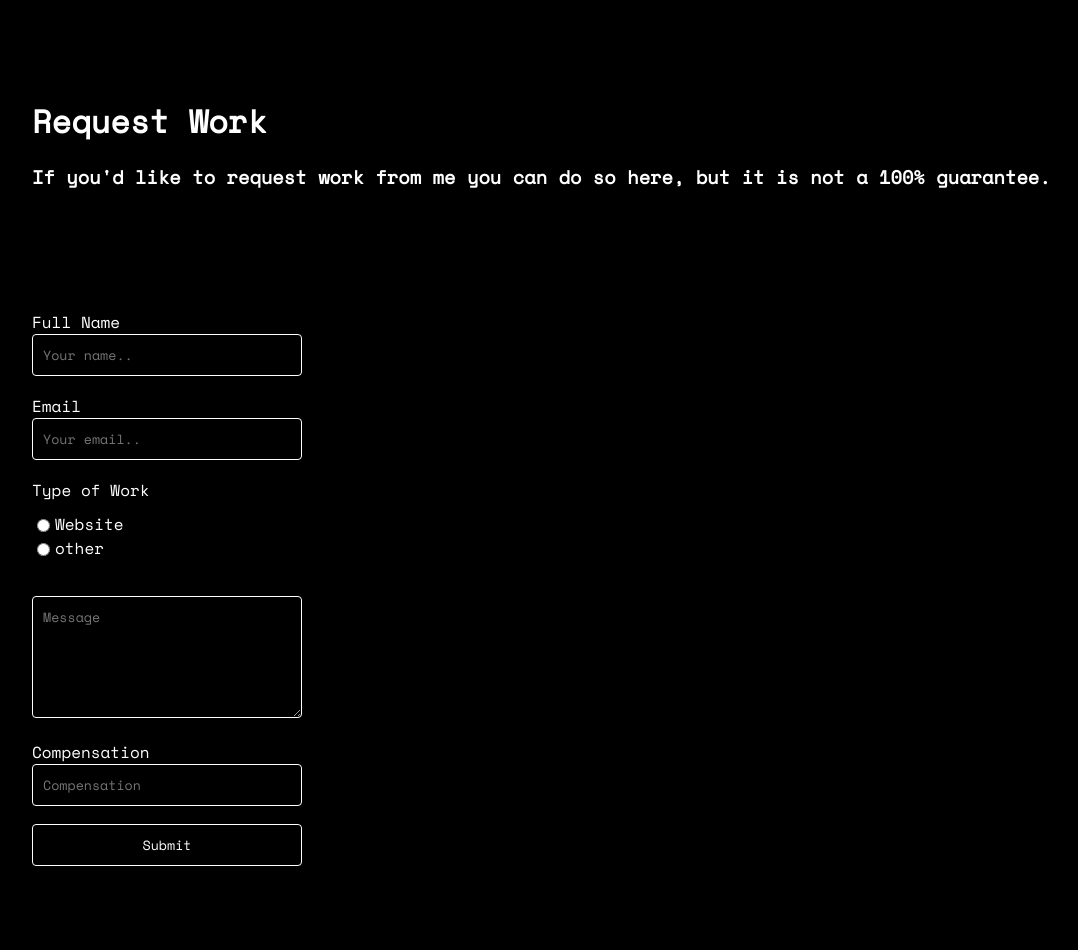
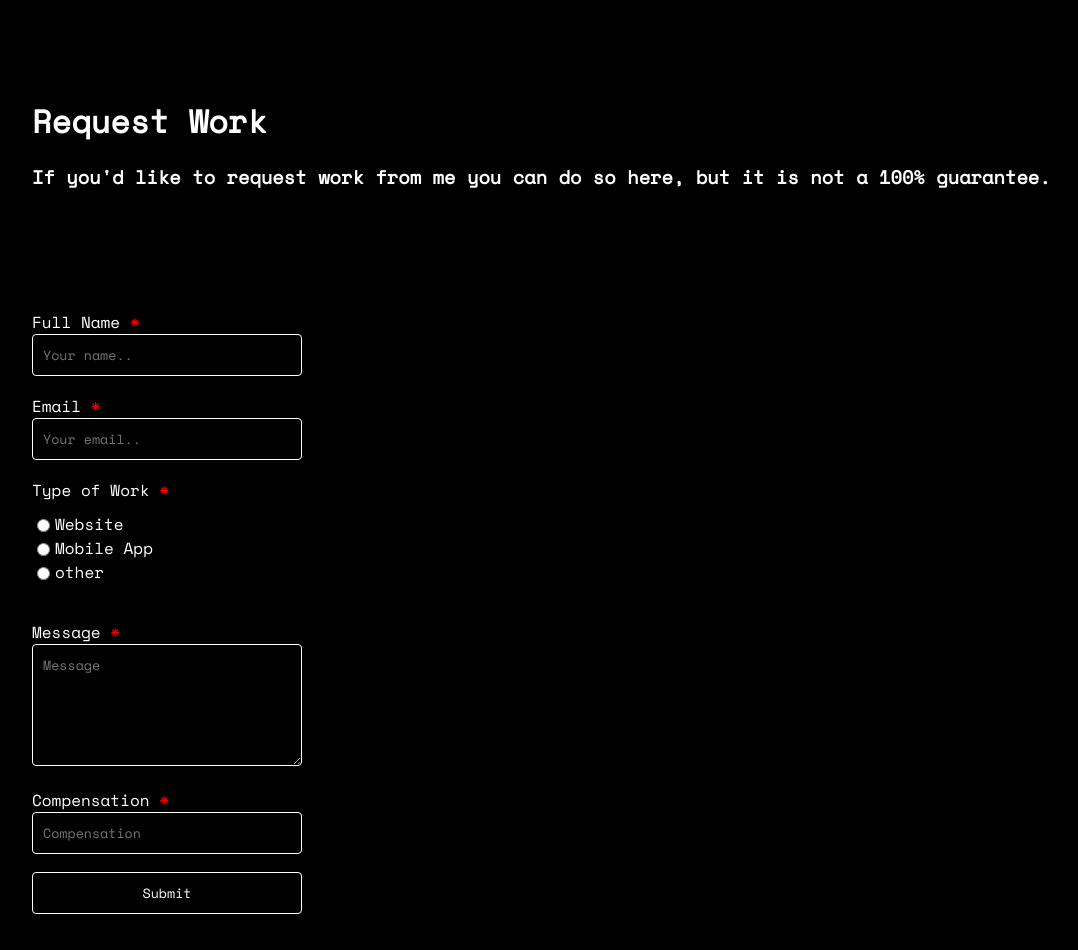
Before and after one commit to shuchirj/Transparency, a Flask app: page /request in a window 1280 px wide. Shown: the whole page, without its empty margins (68-1146 px from the left). Before the commit the page ends 866 px from the top, so only its background shows below. Run offline with Flask 3, Linux system fonts and the light colour scheme.

Commit message:
more fixes, finalize request page

```diff
--- a/main.py
+++ b/main.py
@@ -1,9 +1,15 @@
-from flask import Flask, render_template, request, redirect
+from flask import Flask, render_template, request, redirect, flash
 import json
 from discord_webhook import DiscordWebhook
+import smtplib
+from email.mime.multipart import MIMEMultipart
+from email.mime.text import MIMEText
 
+from_email = "contact@shuchir.dev"
+to_email = ["throwaway@shuchir.dev", "coolcodersj@gmail.com", "shuchir@industeeltech.org", "shuchir@jrbirding.org"]
 
 app = Flask(__name__)
+app.secret_key = b'_5#y2L"F4Q8z\n\xec]/'
 
 @app.route("/", methods=['GET', 'POST'])
 def index():
@@ -18,9 +24,53 @@ def index():
         response = webhook.execute()
         return redirect("/?msg=Your message has been sent!")
 
-@app.route("/request")
-def request():
-    return render_template("request.html")
+@app.route("/request", methods=['GET', 'POST'])
+def requestwork():
+    if request.method == "GET":
+        return render_template("request.html")
+    form = request.form
+    name = form['name']
+    email = form['email']
+    reqtype = form['type']
+    other = form['other']
+    message = form['message']
+    compensation = form['compensation']
+
+    html = f"""
+    <html>
+    <head>
+    <style>
+    body {{
+        font-family: 'Segoe UI', Tahoma, Geneva, Verdana, sans-serif;
+    }}
+    </style>
+    </head>
+    <body>
+    <h1>New Request</h1>
+    <p>Name: {name}</p>
+    <p>Email: {email}</p>
+    <p>Request Type: {reqtype}</p>
+    <p>Other: {other}</p>
+    <p>Message: {message}</p>
+    <p>Compensation: {compensation}</p>
+    </body>
+    </html>
+    """
+
+    msg = MIMEMultipart('alternative')
+    msg['Subject'] = "New Contact Request"
+    msg['From'] = from_email
+    msg['To'] = ", ".join(to_email)
+    msg.attach(MIMEText(html, 'html'))
+
+    s = smtplib.SMTP('smtp-relay.brevo.com', 587)
+    s.starttls()
+    s.login("shuchir.jain@gmail.com", "xsmtpsib-118c982ec22b8aab7f0a81757f84855189d0e81f0b4feb42254e51675c3cfbf2-J1vYnTGMwcOkxEgQ")
+    s.sendmail(from_email, to_email, msg.as_string())
+    s.quit()
+
+    flash("Your message has been sent!")
+    return redirect("/request")
 
 @app.route("/old")
 def old():
--- a/static/style.css
+++ b/static/style.css
@@ -1,9 +1,10 @@
 @import url('https://fonts.googleapis.com/css2?family=Space+Mono&display=swap');
 
-h1, h2, h3, h4, h5, h6, p, a, button, a:visited, li, label {
+h1, h2, h3, h4, h5, h6, p, a, button, a:visited, li, label, .success, small {
     font-family: 'Space Mono', monospace;
     color: white
 }
+
 
 /* format text inputs */
 input[type=text], input[type=email], input[type=password], input[type=number], input[type=tel], input[type=date], input[type=time], input[type=datetime-local], input[type=month], input[type=week], input[type=url], input[type=search], input[type=color], textarea {
@@ -24,7 +25,6 @@ input[type=radio], input[type=checkbox] {
     border-radius: 4px;
     color: #fff;
     padding: 10px;
-    width: 25%;
     box-sizing: border-box;
     font-family: 'Space Mono', monospace;
 }
@@ -46,6 +46,15 @@ button:hover {
     background-color: #fff;
     color: #000;
     cursor: pointer;
+}
+
+/* format success banner */
+.success {
+    background-color: #4CAF50;
+    color: white;
+    padding: 10px;
+    margin: 10px 0;
+    border-radius: 4px;
 }
 
 
@@ -212,4 +221,8 @@ h4 {
         width: 100%;
         background-size: contain;
     }
+
+    input[type=text], input[type=email], input[type=password], input[type=number], input[type=tel], input[type=date], input[type=time], input[type=datetime-local], input[type=month], input[type=week], input[type=url], input[type=search], input[type=color], textarea, button {
+        width: 100% !important;
+    }
 }
--- a/templates/request.html
+++ b/templates/request.html
@@ -20,6 +20,17 @@
 </head>
 
 <body>
+    <!-- show flashed messages -->
+    {% with messages = get_flashed_messages() %}
+    {% if messages %}
+    {% for message in messages %}
+    <div class="success" role="alert">
+        {{ message }}
+    </div>
+    {% endfor %}
+    {% endif %}
+    {% endwith %}
+
     <section class="section" style="margin-top: 20px;">
         <div class="head">
             <div class="subhead">
@@ -30,25 +41,27 @@
     </section>
 
     <section class="section">
-        <form>
-            <label for="name">Full Name</label><br>
+        <form method="post" action="/request">
+            <label for="name">Full Name <span style="color:red">*</span></label><br>
             <input type="text" id="name" name="name" placeholder="Your name.." required><br><br>
 
-            <label for="email">Email</label><br>
+            <label for="email">Email <span style="color:red">*</span></label><br>
             <input type="email" id="email" name="email" placeholder="Your email.." required><br><br>
 
-            <label for="type">Type of Work</label>
-            <div style="display: flex; gap: 2px; margin-top: 10px;"><input type="radio" name="type" value="website" style="width: fit-content;"><p style="margin: 0;">Website</p></div>
-            <div style="display: flex; gap: 2px;"><input type="radio" id="other_radio" name="type" value="other" style="width: fit-content;"><p style="margin: 0;">other</p></div>
+            <label for="type">Type of Work <span style="color:red">*</span></label>
+            <div style="display: flex; gap: 2px; margin-top: 10px;"><input type="radio" name="type" value="Website" style="width: fit-content;" required><p style="margin: 0;">Website</p></div>
+            <div style="display: flex; gap: 2px;"><input type="radio" name="type" value="Mobile App" style="width: fit-content;" required><p style="margin: 0;">Mobile App</p></div>
+            <div style="display: flex; gap: 2px;"><input type="radio" id="other_radio" name="type" value="other" style="width: fit-content;" required><p style="margin: 0;">other</p></div>
             <br>
             <div id="other_text" style="display: none;">
-                <label for="other">Other</label><br>
+                <label for="other">Other <span style="color:red">*</span></label><br>
                 <input type="text" id="other" name="other" placeholder="Other"><br><br>
             </div>
             <br>
+            <label for="message">Message <span style="color:red">*</span></label><br>
             <textarea name="message" id="message" cols="30" rows="5" placeholder="Message" required></textarea><br><br>
 
-            <label for="compensation">Compensation</label><br>
+            <label for="compensation">Compensation <span style="color:red">*</span></label><br>
             <input type="text" id="compensation" name="compensation" placeholder="Compensation" required><br><br>
 
             <button type="submit">Submit</button>
```
Also changed, not shown: templates/index.html (+14 -7 lines).
